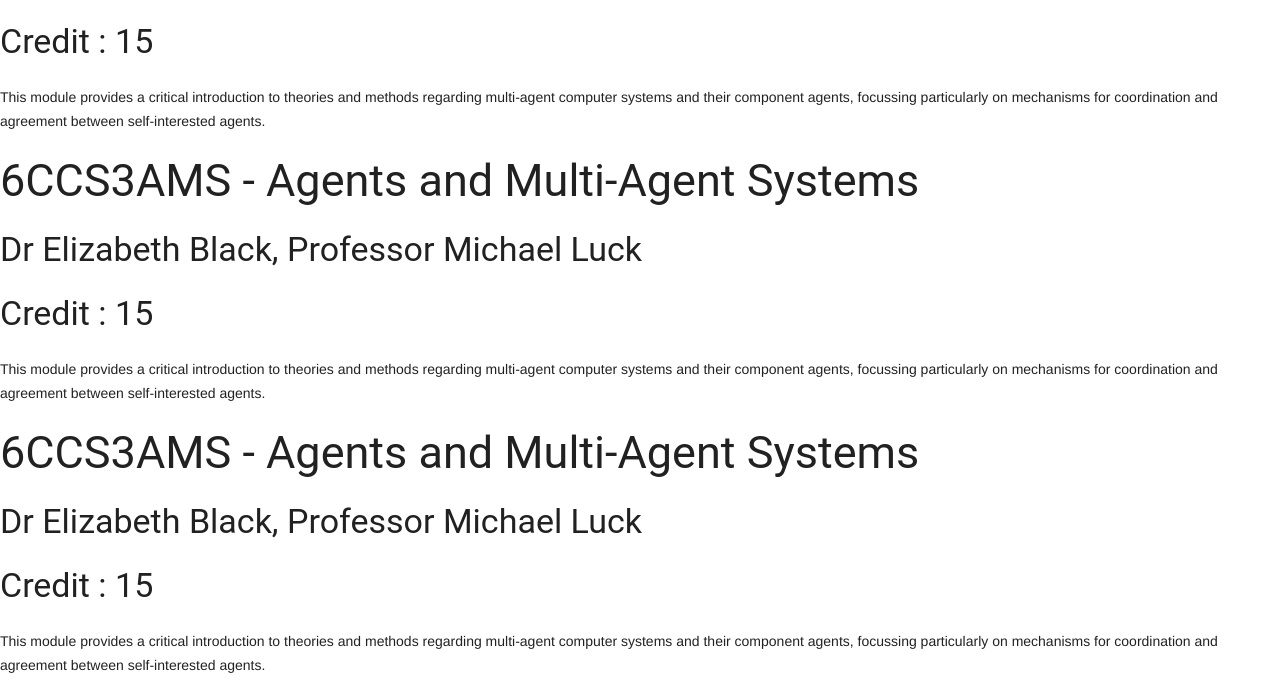
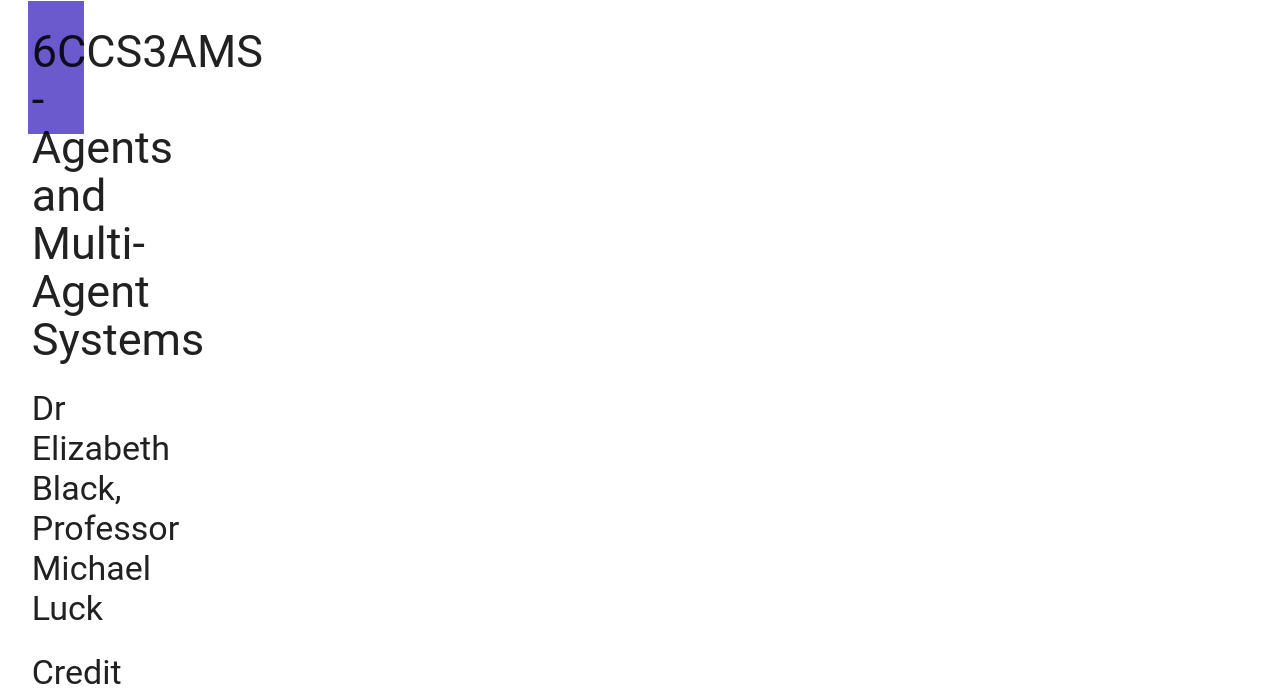
Before and after one commit to wonjoonSeol/CourseMaster, a plain HTML site: page index.html in a window 1280 px wide. Shown: the part 783-1481 px from the top of the page. Drawn offline with Linux system fonts and the light colour scheme.

Commit message:
Added CSS Content

```diff
--- a/index.html
+++ b/index.html
@@ -5,6 +5,17 @@
 <title>Course Master</title>
 <link rel="stylesheet" href="mdl/material.min.css">
 <link rel="stylesheet" href="https://fonts.googleapis.com/icon?family=Material+Icons">
+<style>
+div
+{
+	background-color: SlateBlue;
+	width: 20%;
+	height: 40%;
+	margin: 1%;
+	padding: 1%;
+	display: inline-block;
+}
+</style>
 </head>
 <body>
 
```
